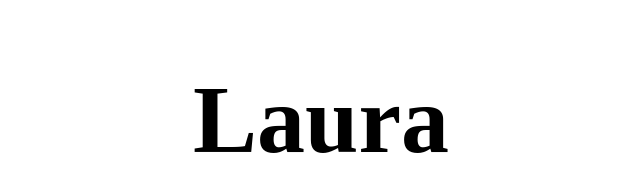
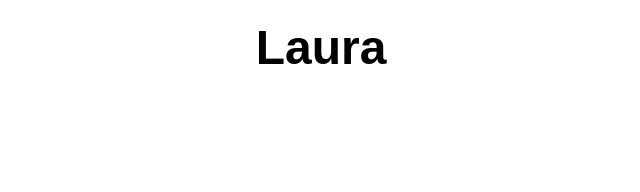
Before and after one commit to LauraGutierrezSa/git.demo, a plain HTML site: page index.html in a window 1280 px wide. Shown: the whole page, without its empty margins (319-959 px from the left). Drawn offline with Linux system fonts and the light colour scheme.

Commit message:
Add styles to the home page

```diff
--- a/index.html
+++ b/index.html
@@ -7,11 +7,11 @@
   <title>Document</title>
   <link rel="stylesheet" href="/styles/styles.css">
 </head>
-<header>
-  <h1>Laura</h1>
-</header>
 
 <body>
+  <header>
+    <h1>Laura</h1>
+  </header>
 
 </body>
 
--- a/styles/styles.css
+++ b/styles/styles.css
@@ -1,4 +1,23 @@
+*,
+::after,
+::before {
+  box-sizing: border-box;
+}
+
+body,
+h1 {
+  margin: 0;
+}
+
+body {
+  font-family: Arial, Helvetica, sans-serif;
+}
+
 header {
-  font-size: 3rem;
+  padding: 20px;
   text-align: center;
 }
+
+h1 {
+  font-size: 3rem;
+}
```
